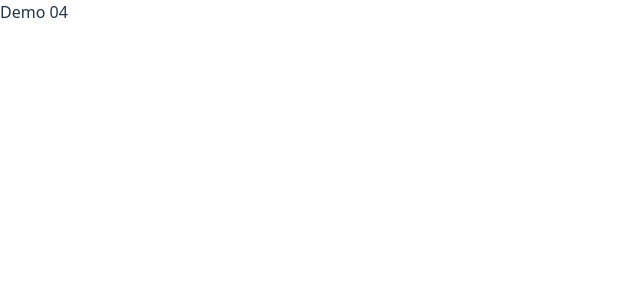
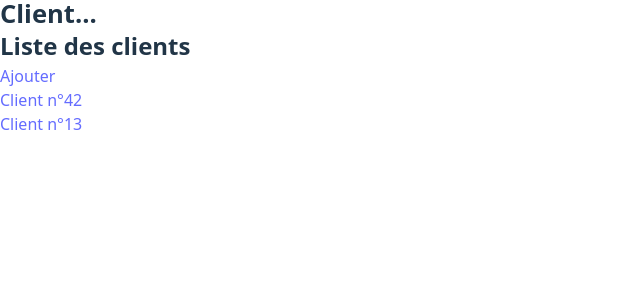
Before and after one commit to Formation-JS/Pheniks_React__Demo_04, a React (Vite) app: page /customer in a window 1280 px wide. Shown: the top 300 px of the page, without its empty margins (0-640 px from the left). Built offline with nearby package versions, Linux system fonts and the light colour scheme.

Commit message:
Routing 🚆

```diff
--- a/src/App.tsx
+++ b/src/App.tsx
@@ -1,9 +1,30 @@
+import { Route, Routes } from 'react-router';
+import HomePage from './pages/Home/Home.page';
+import AboutPage from './pages/About/About.page';
+import CustomerPage from './pages/Customer/Customer.page';
+import CustomerListPage from './pages/Customer/CustomerList.page';
+import CustomerDetailPage from './pages/Customer/CustomerDetail.page';
+import CustomerAddPage from './pages/Customer/CustomerAdd.page';
+
 function App() {
 
 
   return (
     <>
-      Demo 04
+      {/* TODO Ajouter un Header */}
+
+      <Routes>
+
+        <Route index element={<HomePage/>} />
+        <Route path='about' element={<AboutPage />} />
+
+        <Route path='customer' element={<CustomerPage />}>
+          <Route index element={<CustomerListPage />} />
+          <Route path=':id' element={<CustomerDetailPage />} />
+          <Route path='add' element={<CustomerAddPage />} />
+        </Route>
+
+      </Routes>
     </>
   )
 }
--- /dev/null
+++ b/src/pages/About/About.page.tsx
@@ -0,0 +1,8 @@
+export default function AboutPage() {
+
+  return (
+    <>
+      <h1>A propos de ...</h1>
+    </>
+  );
+}
--- /dev/null
+++ b/src/pages/Customer/Customer.page.tsx
@@ -0,0 +1,11 @@
+import { Outlet } from 'react-router';
+
+export default function CustomerPage() {
+
+  return (
+    <>
+      <h1>Client...</h1>
+      <Outlet />
+    </>
+  );
+}
--- /dev/null
+++ b/src/pages/Customer/CustomerAdd.page.tsx
@@ -0,0 +1,8 @@
+export default function CustomerAddPage() {
+
+  return (
+    <>
+      <h2>Ajouter un client</h2>
+    </>
+  );
+}
--- /dev/null
+++ b/src/pages/Customer/CustomerDetail.page.tsx
@@ -0,0 +1,12 @@
+import { useParams } from 'react-router';
+
+export default function CustomerDetailPage() {
+
+  const { id } = useParams();
+
+  return (
+    <>
+    <h2>Detail du client {id}</h2>
+    </>
+  );
+}
--- /dev/null
+++ b/src/pages/Customer/CustomerList.page.tsx
@@ -0,0 +1,20 @@
+import { Link } from 'react-router';
+
+export default function CustomerListPage() {
+
+  return (
+    <>
+      <h2>Liste des clients</h2>
+      <Link to='add'>Ajouter</Link>
+
+      <div>
+        {/* Route absolue */}
+        <Link to='/customer/42' >Client n°42</Link>
+        <br />
+        {/* Route relative */}
+        <Link to='13' >Client n°13</Link>
+      </div>
+
+    </>
+  );
+}
--- /dev/null
+++ b/src/pages/Home/Home.page.tsx
@@ -0,0 +1,8 @@
+export default function HomePage() {
+
+  return (
+    <>
+      <h1>Page d'accueil</h1>
+    </>
+  );
+}
```
